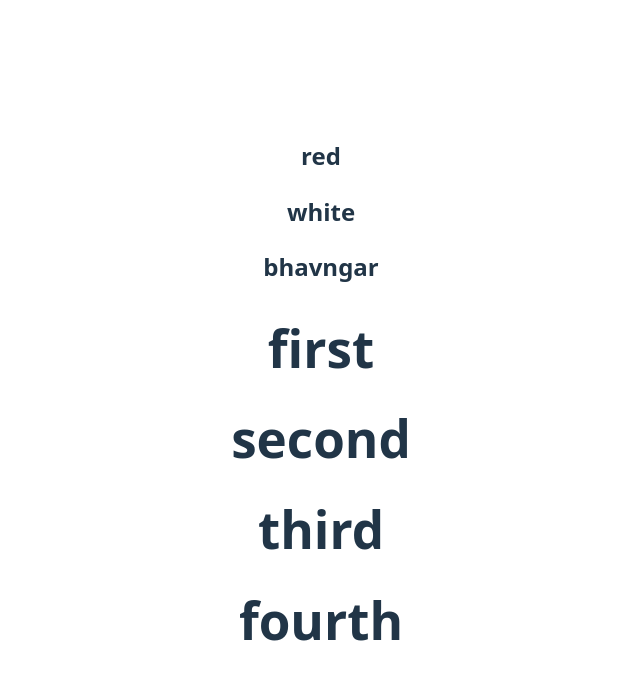
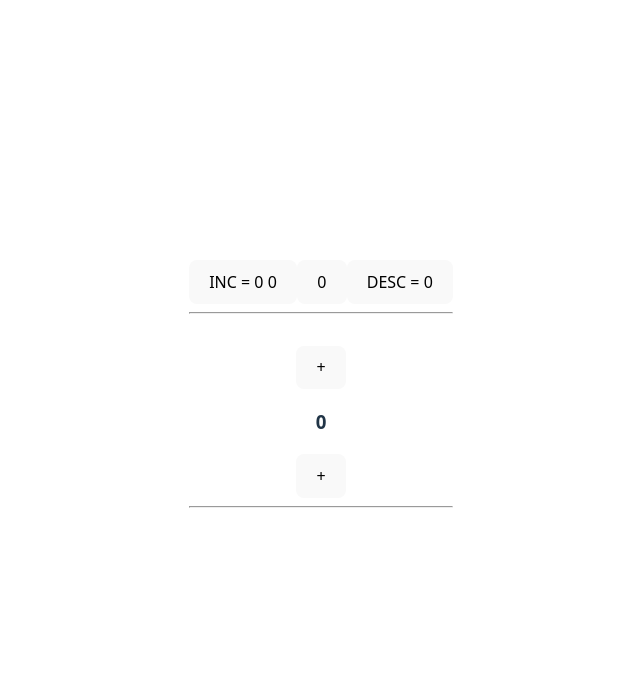
Before and after one commit to rwbn9890/FSD_REACT, a React (Vite) app in the folder my-react-app/: page / in a window 1280 px wide. Shown: the top 680 px of the page, without its empty margins (319-959 px from the left). Built offline with nearby package versions, Linux system fonts and the light colour scheme.

Commit message:
Update App.jsx

```diff
--- a/my-react-app/src/App.jsx
+++ b/my-react-app/src/App.jsx
@@ -1,22 +1,49 @@
 
+
+import React, { useState } from 'react'
 import './App.css'
 import { Child } from './components/Child'
 import { Parent } from './components/Parent'
 
 function App() {
 
-  let obj = {
-    name: "red",
-    sirname : "white",
-    loc : "bhavngar"
+  const [count , setCount] = useState(0)
+  const [num , setNum] = useState(0);
+
+  const incCount = () =>{
+    setCount(count+1)
   }
 
-  let arr = ["first", "second" , "third", "fourth"]
+  const decCount = () =>{
+    setCount(count-1)
+  }
+
+
+  const handleCount = (n) =>{
+    setNum(num+n)
+  }
+
+
 
 return (
     <>
-       <Child props={obj} />
-       <Parent props = {arr} />
+        <button onClick={incCount}>INC = {count} {num}</button>
+        <button>{count}</button>
+
+        <button onClick={decCount}>DESC = {count}</button>
+
+        <br/>
+        <hr/>
+        <br/>
+
+        <button onClick={() => handleCount(1)}>+</button>
+        <h3>{num}</h3>
+        <button onClick={() => handleCount(-1)}>+</button>
+
+        <br/>
+        <hr/>
+        <br/>
+
     </>
   )
 }
```
